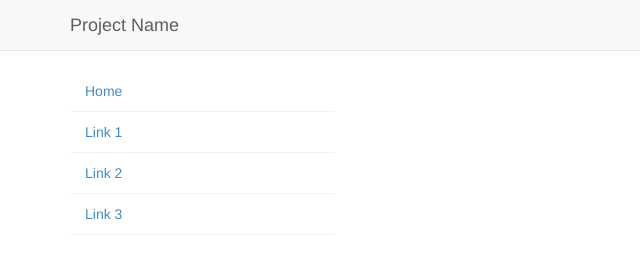
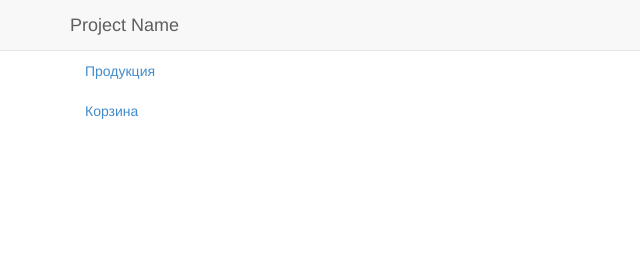
Before and after one commit to irudakov30/backbone_sample, a plain HTML site: page index.html in a window 1280 px wide. Both pictures are taken after a click on the link "Project Name". Shown: the whole page, without its empty margins (0-640 px from the left). Drawn offline with Linux system fonts and the light colour scheme.

Commit message:
SideBar view created

```diff
--- a/index.html
+++ b/index.html
@@ -33,13 +33,8 @@
       <div class="row row-offcanvas row-offcanvas-left">
 
         <!-- sidebar -->
-        <div class="col-xs-6 col-sm-3 sidebar-offcanvas" id="sidebar" role="navigation">
-            <ul class="nav">
-              <li class="active"><a href="#search">Home</a></li>
-              <li><a href="#item/1">Link 1</a></li>
-              <li><a href="#">Link 2</a></li>
-              <li><a href="#">Link 3</a></li>
-            </ul>
+        <div id="SideBarView" class="col-xs-6 col-sm-3 sidebar-offcanvas" id="sidebar" role="navigation">
+
         </div>
 
         <!-- main area -->
--- a/js/backbone/Application.js
+++ b/js/backbone/Application.js
@@ -1,10 +1,18 @@
 define("Application",
-       ["routes/ApplicationRoute"],
+       ["routes/ApplicationRoute",
+           "view/SideBarView"],
 
-function(ApplicationRoute) {
+function(ApplicationRoute,
+         SideBarView) {
 
     var Application = Backbone.View.extend({
         initialize: function() {
+            var sideBarView = SideBarView.create({
+                el: $("#SideBarView")
+            });
+
+            sideBarView.render();
+
 			ApplicationRoute.create();
 			Backbone.history.start();
         }
--- /dev/null
+++ b/js/backbone/view/SideBarView.html
@@ -0,0 +1,4 @@
+<ul class="nav">
+    <li class="active"><a href="#search">Продукция</a></li>
+    <li><a href="#cart">Корзина</a></li>
+</ul>
--- /dev/null
+++ b/js/backbone/view/SideBarView.js
@@ -0,0 +1,22 @@
+define("view/SideBarView",
+    ["model/ShoppingCart",
+        "text!view/SideBarView.html"],
+    function(ShoppingCart, SideBarViewHtml) {
+
+        var SideBarView = Backbone.View.extend({
+
+            template: SideBarViewHtml,
+
+            render: function() {
+                var output = Mustache.render(this.template, ShoppingCart.toJSON());
+                this.$el.html(output);
+                return this;
+            }
+        });
+
+        return {
+            create: function(options) {
+                return new SideBarView(options);
+            }
+        }
+    });
```
